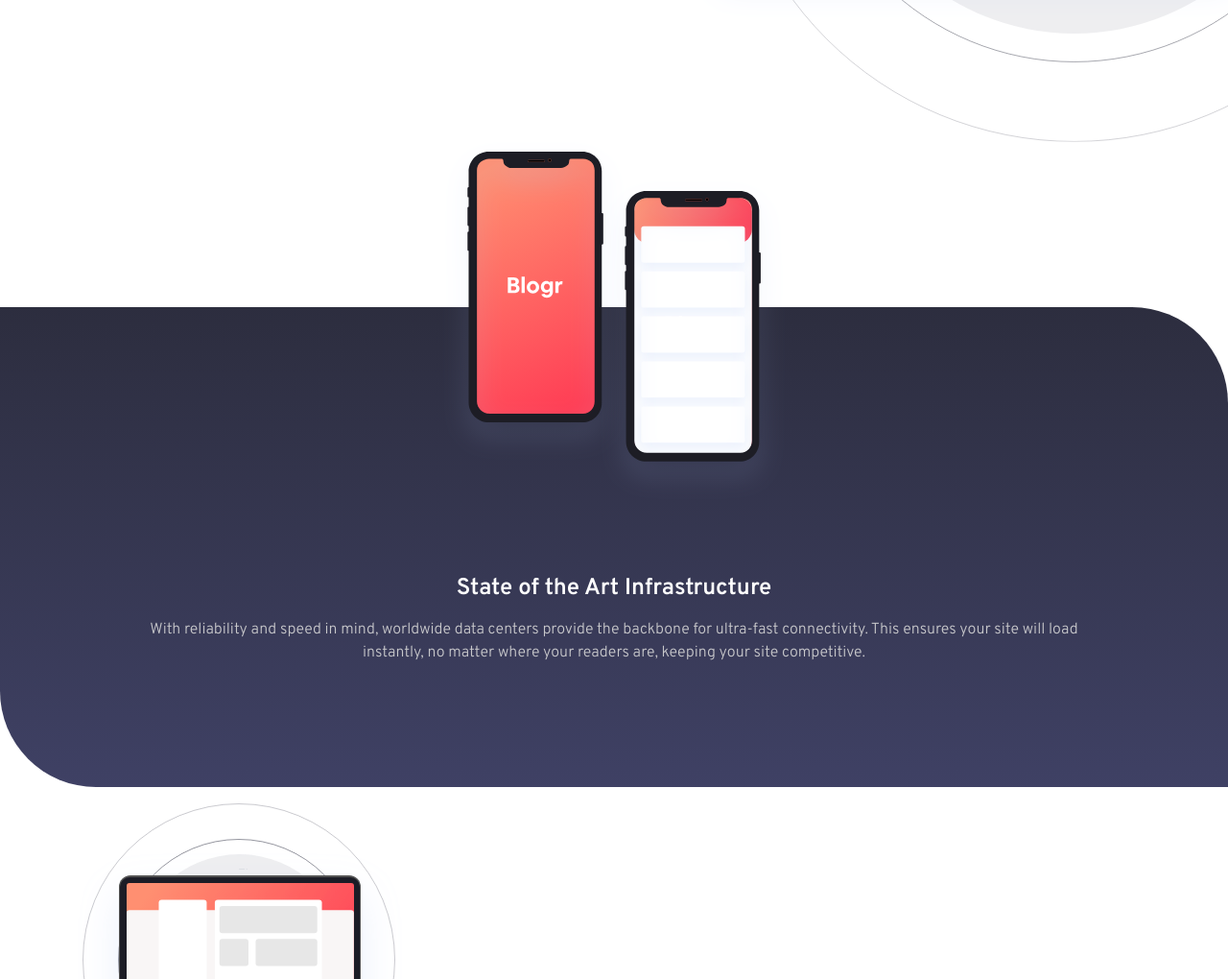
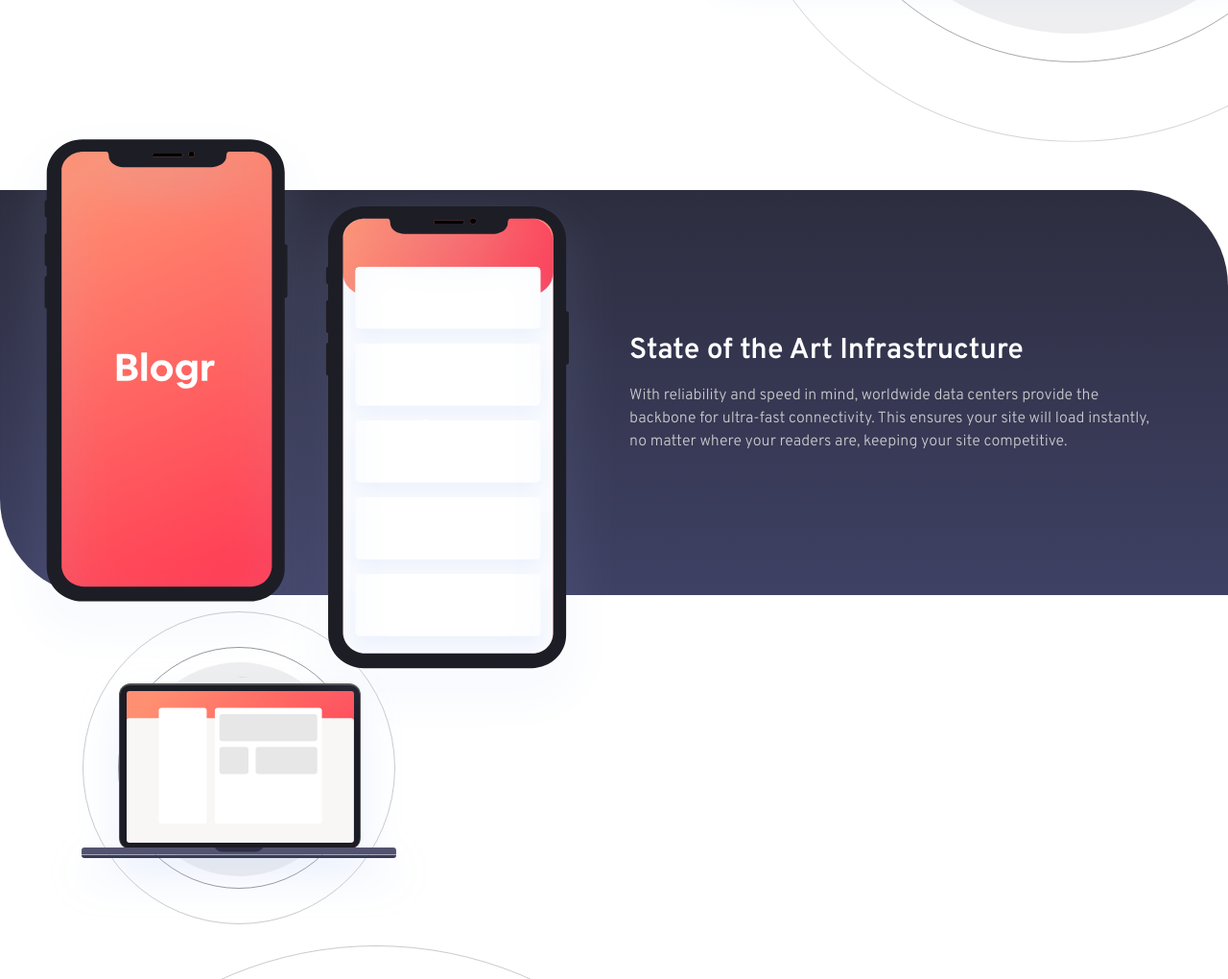
Before and after one commit to salm-codes/blogr-landing-page, a website built with Parcel: page index.html in a window 1280 px wide. Shown: the part 1330-2350 px from the top of the page at 96% size. Built offline with nearby package versions, Linux system fonts and the light colour scheme.

Commit message:
Service desktop styles

```diff
--- a/src/scss/components/_service.scss
+++ b/src/scss/components/_service.scss
@@ -38,3 +38,57 @@
     }
   }
 }
+
+@media (min-width: 768px) {
+  .service {
+    height: 33vw;
+    display: flex;
+    justify-content: flex-end;
+    margin-top: 10vw;
+
+    .phone {
+      height: 50vw;
+      width: 50vw;
+      position: absolute;
+      top: -75px;
+      left: 25vw;
+    }
+
+    .service-info {
+      width: 50%;
+      padding-inline: 1rem;
+      position: static;
+      transform: none;
+      display: flex;
+      justify-content: flex-start;
+      align-items: center;
+      .service-info-container {
+        h1 {
+          font-size: 24px;
+          text-align: start;
+        }
+
+        p {
+          max-width: 40ch;
+          width: auto;
+          text-align: start;
+        }
+      }
+    }
+  }
+}
+
+@media (min-width: 996px) {
+  .service {
+    .service-info {
+      .service-info-container {
+        h1 {
+          font-size: 30px;
+        }
+        p {
+          max-width: 55ch;
+        }
+      }
+    }
+  }
+}
```
